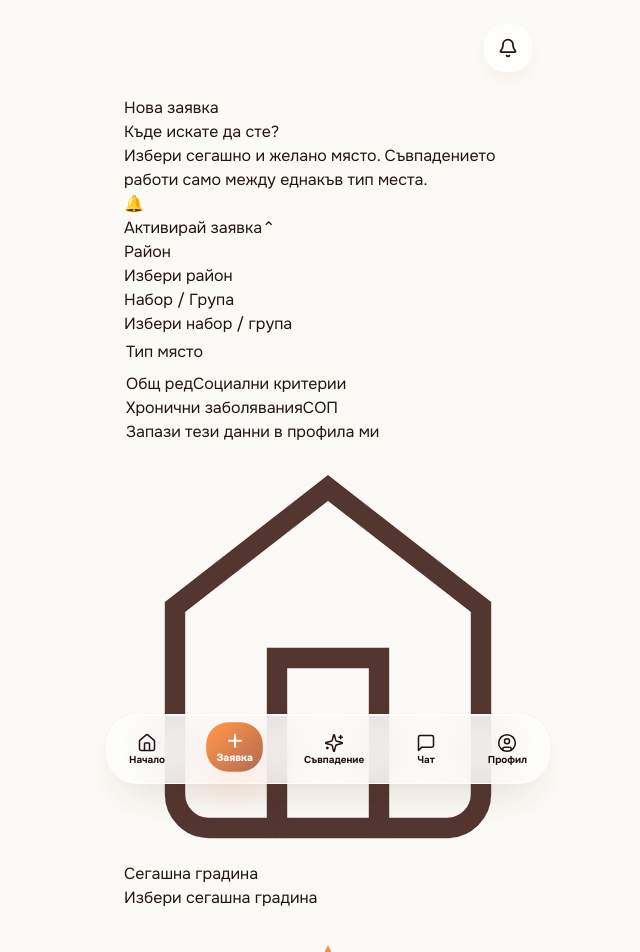
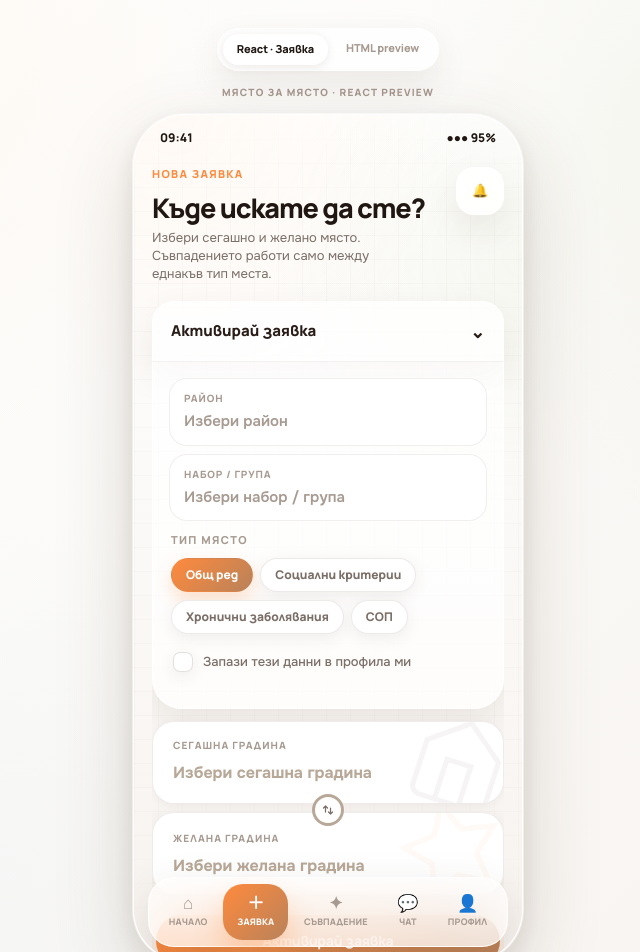
Before and after one commit to maciaci13/kg.razmeni, a Next.js app: page /react-preview in a window 1280 px wide. Shown: the top 952 px of the page, without its empty margins (312-952 px from the left). Built offline with nearby package versions, Linux system fonts and the light colour scheme.

Commit message:
Wrap React preview in HTML preview shell

```diff
--- a/app/react-preview/page.tsx
+++ b/app/react-preview/page.tsx
@@ -1,28 +1,37 @@
 "use client";
 
 import { useState } from "react";
-import { AppShell } from "../components/AppShell";
-import { HomeScreen } from "../components/screens/HomeScreen";
 import { RequestScreen } from "../components/screens/RequestScreen";
-import { MatchScreen } from "../components/screens/MatchScreen";
-import { ChatScreen } from "../components/screens/ChatScreen";
-import { ProfileScreen } from "../components/screens/ProfileScreen";
-import type { AppTab } from "../components/types";
+
+type ReactPreviewTab = "requests";
 
 export default function ReactPreviewPage() {
-  const [tab, setTab] = useState<AppTab>("requests");
-  const [selectedProfileId, setSelectedProfileId] = useState("parent-a");
-
-  const activeScreen =
-    tab === "home" ? <HomeScreen setTab={setTab} />
-    : tab === "requests" ? <RequestScreen />
-    : tab === "matches" ? <MatchScreen />
-    : tab === "chats" ? <ChatScreen />
-    : <ProfileScreen selectedProfileId={selectedProfileId} selectedUserName="Родител A" users={[{ id: "parent-a", display_name: "Родител A" } as any]} setSelectedProfileId={setSelectedProfileId} />;
+  const [tab] = useState<ReactPreviewTab>("requests");
 
   return (
-    <AppShell activeTab={tab} setTab={setTab}>
-      {activeScreen}
-    </AppShell>
+    <>
+      <link rel="stylesheet" href="/styles/myasto.css" />
+      <div className="outer-nav">
+        <button className="onb on" type="button">React · Заявка</button>
+        <a className="onb" href="/myasto.html" style={{ textDecoration: "none" }}>HTML preview</a>
+      </div>
+      <p className="outer-label">Място За Място · React Preview</p>
+
+      <div className="phone">
+        <div className="status"><span>09:41</span><span>●●● 95%</span></div>
+        <div className="screen on">
+          <div className="app">
+            {tab === "requests" ? <RequestScreen /> : null}
+          </div>
+          <nav className="dock">
+            <div className="tab" aria-disabled="true"><i>⌂</i>Начало</div>
+            <div className="tab active"><i>＋</i>Заявка</div>
+            <div className="tab" aria-disabled="true"><i>✦</i>Съвпадение</div>
+            <div className="tab" aria-disabled="true"><i>💬</i>Чат</div>
+            <div className="tab" aria-disabled="true"><i>👤</i>Профил</div>
+          </nav>
+        </div>
+      </div>
+    </>
   );
 }
```
